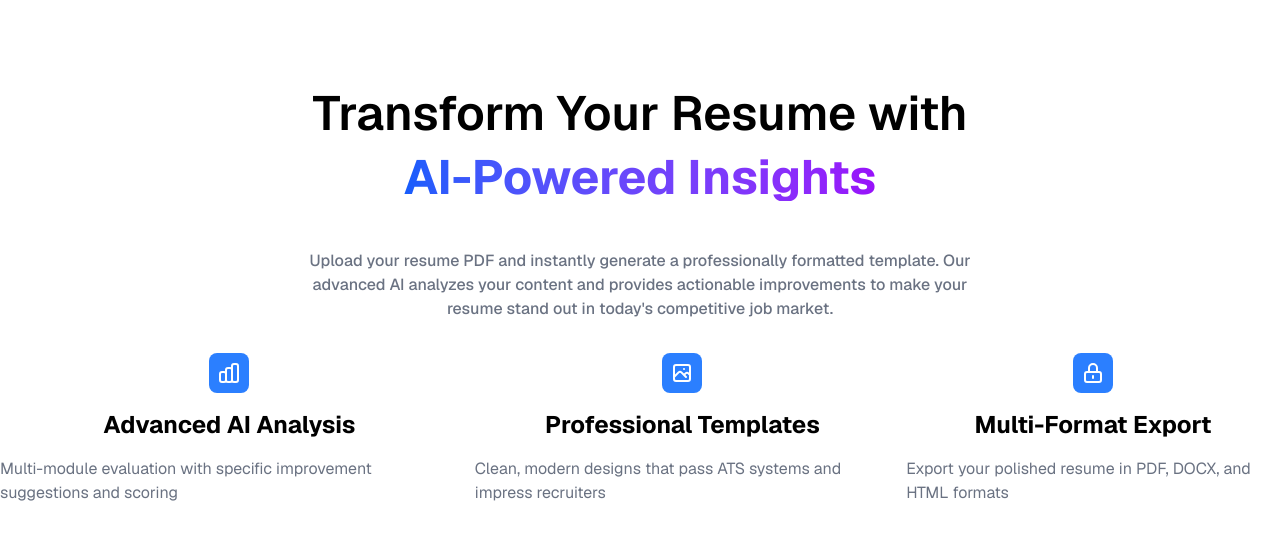
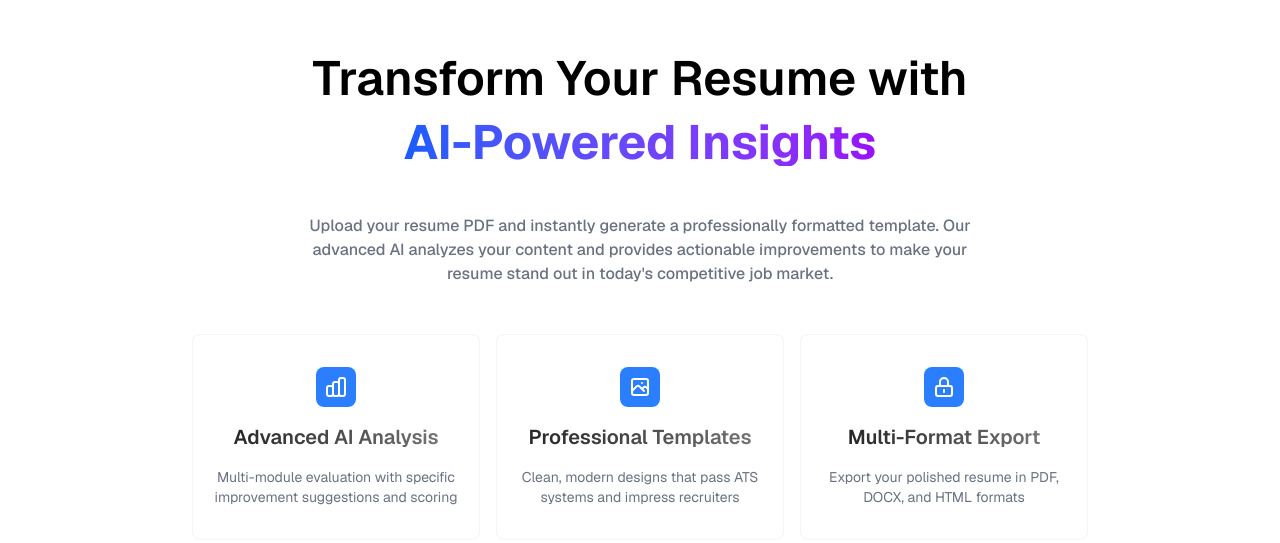
Before and after one commit to dibkb/orbit-ai-resume-builder, a Next.js app: page / in a window 1280 px wide. Shown: the part 103-646 px from the top of the page. Built offline with nearby package versions, Linux system fonts and the light colour scheme.

Commit message:
feat: feature list

```diff
--- a/app/_components/landing/feature-list.tsx
+++ b/app/_components/landing/feature-list.tsx
@@ -26,7 +26,12 @@ const features = [
 
 const FeatureList = ({ className }: { className?: string }) => {
   return (
-    <div className={cn("flex items-center justify-center gap-4", className)}>
+    <div
+      className={cn(
+        "grid grid-cols-1 md:grid-cols-2 lg:grid-cols-3 gap-4 max-w-4xl",
+        className
+      )}
+    >
       {features.map((feature) => (
         <Feature key={feature.title} {...feature} />
       ))}
--- a/app/_components/landing/features.tsx
+++ b/app/_components/landing/features.tsx
@@ -7,12 +7,14 @@ interface FeatureProps {
 }
 const Feature = ({ title, description, icon }: FeatureProps) => {
   return (
-    <div className="flex flex-col items-center justify-center gap-4">
+    <div className="flex flex-col items-center justify-center gap-4 border px-4 py-8 rounded-md border-zinc-100">
       <div className="flex items-center justify-center h-10 w-10 bg-blue-500 rounded-md">
         {icon}
       </div>
-      <h3 className="text-2xl font-bold">{title}</h3>
-      <p className="text-gray-500">{description}</p>
+      <h3 className="text-xl font-semibold bg-linear-to-r from-zinc-800 to-neutral-500 bg-clip-text text-transparent">
+        {title}
+      </h3>
+      <p className="text-gray-500 text-center text-sm">{description}</p>
     </div>
   );
 };
--- a/app/page.tsx
+++ b/app/page.tsx
@@ -15,7 +15,7 @@ export default function Home() {
           competitive job market.
         </p>
       </div>
-      <FeatureList className="mt-8" />
+      <FeatureList className="mt-12" />
     </div>
   );
 }
```
